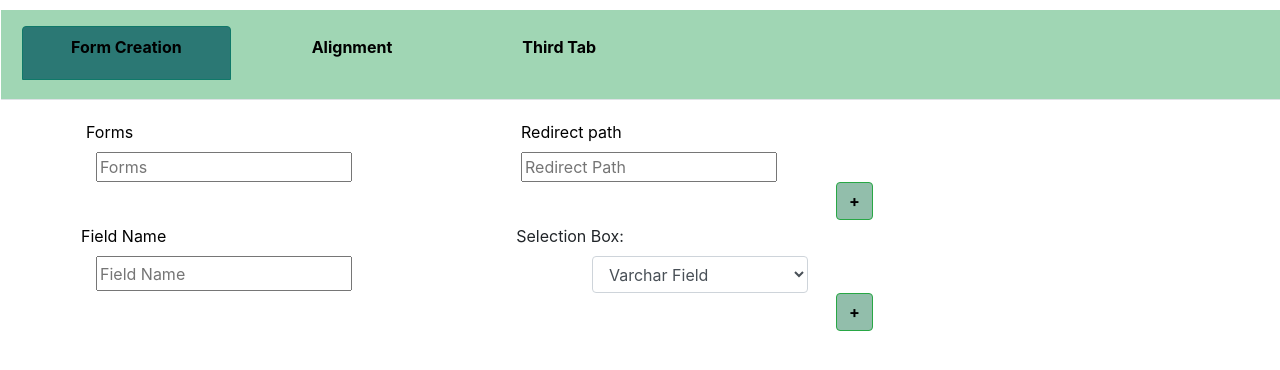
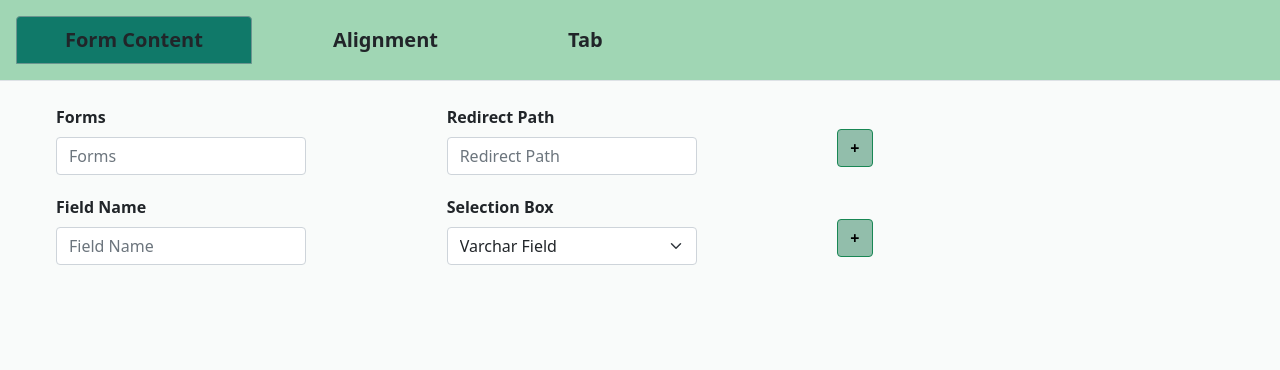
Before and after one commit to Shruthi1248/WebApp-using-Python, a Django app: page / in a window 1280 px wide. Shown: the top 370 px of the page. Run offline with Django 4.2, Linux system fonts and the light colour scheme; some libraries are stand-ins or nearby versions.

Commit message:
Third Commit

```diff
--- a/templates/home.html
+++ b/templates/home.html
@@ -3,102 +3,92 @@
 <head>
   <meta charset="UTF-8">
   <meta name="viewport" content="width=device-width, initial-scale=1.0">
-  <title>WebProject Tabs</title>
-  <!-- Include Bootstrap CSS (you can download it or link from a CDN) -->
-  <link rel="stylesheet" href="https://maxcdn.bootstrapcdn.com/bootstrap/4.5.2/css/bootstrap.min.css">
-</head>
-
+  <link rel="stylesheet" href="https://cdn.jsdelivr.net/npm/bootstrap@5.0.0/dist/css/bootstrap.min.css">
   <style>
-  #myTabs{
+    .nav-tabs{
       background-color:#A0D6B4;
-    height: 90px;
-    margin-bottom:20px;
-    padding-left: 5px;
-  }
-  #tab1{
-    padding-bottom: 20px;
-    color:black
-  }
-  #tab2{
-    padding-bottom: 20px;
-    color:black
-  }
-  #tab3{
-    padding-bottom: 20px;
-    color:black
-  }
-  .container-fluid {
-    max-width: 100%;
-    padding: 10px;
-    padding-inline-start: 0%;
-    padding-inline-end: 0%;
     }
     .nav-tabs .nav-link.active {
-    background-color: #2b7874; /* Set the background color for the active tab */
+      background-color: #107969; /* Set the background color for the active tab */
      /* Set the font color for the active tab */
-    border-color: #107969; /* Set the border color for the active tab */
+      border-color: #6b958f; /* Set the border color for the active tab */
     }
     .nav-tabs :hover {
-    color: azure;
+      color: white;
       font-size: 20px;
     }
-  .nav-tabs .nav-link.active:hover{
+    .nav-tabs.nav-link.active:hover{
       color: #107969;
     }
-  #redirect{
-    margin-left: 210px;
+    :root {
+      --primary-color: #2b7874;; /* replace with your desired color code */
     }
-  #form{
-    margin-left: 10px;
+    .bg-custom-primary{
+      background-color: var(--primary-color);
+    }
+    .form-section {
+      margin-right: 20px;
+    }
+    .field-section {
+      margin-top: 20px;
     }
 
+    /* Make input boxes smaller */
+    input.form-control, select.form-select {
+      width: 250px; /* Adjust the width as needed */
+    }
+    /* Custom styles for full-screen background with opacity */
+    body {
+      background: #f9fbfa; /* Adjust color and opacity as needed */
+    }
   </style>
+  <title>WebProject Tabs</title>
 </head>
 <body>
-<div class="container-fluid fixed-top mt-100" style="margin-left:1px;">
-  <ul class="nav nav-tabs" id="myTabs" >
+
+  <div class="bg-custom-primary">
+    <ul class="nav nav-tabs">
       <li class="nav-item">
-      <a class="nav-link active m-3 px-5 fs-5" id="tab1" data-toggle="tab" href="#tab1content"><b>Form Creation</b></a>
+        <a class="nav-link active m-3 px-5 fs-5 text-dark" id="Tab1" data-bs-toggle="tab" href="#tab1Content"><b>Form Content</b></a>
       </li>
       <li class="nav-item">
-      <a class="nav-link m-3 px-5 fs-5" id="tab2" data-toggle="tab" href="#tab2content"><b>Alignment</b></a>
+        <a class="nav-link m-3 px-5 fs-5 text-dark" id="Tab2" data-bs-toggle="tab" href="#tab2Content"><b>Alignment</b></a>
       </li>
       <li class="nav-item">
-      <a class="nav-link m-3 px-5 fs-5" id="tab3" data-toggle="tab" href="#tab3content"><b>Third Tab</b></a>
+        <a class="nav-link m-3 px-5 fs-5 text-dark" id="Tab3" data-bs-toggle="tab" href="#tab3Content"><b>Tab</b></a>
       </li>
     </ul>
+  </div>
 
-
-    <div class="tab-pane fade show active" id="tab1content">
-      <div class="container mt-2 pt-0 col-0">
-        <form id="formcontent">
-          <div class="row mb-1">
-            <div class="col-md-3">
-                <label for="forms" class="labels" style="color:black;">Forms</label>
-                <div class="inputs">
-                    <input type="text"  class="input-class" id="form" name="labelform" placeholder="Forms" >
+  <div class="mt-3 mx-5 p-2 text-dark">
+    <div class="tab-content">
+      <div class="tab-pane fade show active" id="tab1Content">
+        <!-- Form Section -->
+        <div class="form-section">
+          <div class="row mb-3">
+            <div class="col">
+              <label for="forms" class="form-label"><b>Forms</b></label>
+              <input type="text" class="form-control" id="forms" placeholder="Forms">
             </div>
+            <div class="col">
+              <label for="redirect" class="form-label"><b>Redirect Path</b></label>
+              <input type="text" class="form-control" id="redirect" placeholder="Redirect Path">
             </div>
-            <div class="col-md-3">
-                <label for="redirect" style="margin-left: 150px; color:black;" class="labels">Redirect path</label>
-              <div class="inputs">
-                <input type="text" id="redirect" class="input-class" style="color:black; margin-left:150px;" placeholder="Redirect Path">
-            <div class="col-md-3">
-                <button class="btn btn-success ms-1" style="margin-left: 450px; background-color: #92beab;color:black;" type="button" onclick="addFormContainer()"><b>+</b></button>
-            </div>
-              </div>
+            <div class="col mt-4">
+              <button type="button" style="background-color:#92beab;color:black;" class="btn btn-success addingFormBtn"><b>+</b></button>
             </div>
           </div>
 
+          <!-- Field Section-->
+          <div class="field-section">
             <div class="row mb-3">
-            <div class="col-md-12" id="dynamicFields">
-              <div class="row mb-0">
-              <label for="fields1" class="labels" style="color:black;margin-left:10px;" >Field Name</label>
-              <label for="exampleSelect" class="labels" style="margin-left: 350px;">Selection Box:</label>
+              <div class="col">
+                <label for="fieldName" class="form-label"><b>Field Name</b></label>
+                <input type="text" class="form-control" id="fieldName" placeholder="Field Name ">
               </div>
-              <div class="row mb-0 col-md-12">
-              <input type="text"  class="input class" style="margin-left:10px;height:35px;" id ="f" name="field[]" placeholder="Field Name">
-              <select class="form-control"  style="margin-left: 240px;width : 20%; height:37px;" id="f" name="selection[]">
+              <div class="col">
+                <label for="fieldType" class="form-label"><b>Selection Box</b></label>
+                <select class="form-select" id="fieldType">
                   <option value="option1">Varchar Field</option>
                   <option value="option2">Number Field</option>
                   <option value="option3">Password</option>
@@ -117,151 +107,86 @@
                   <option value="option16">File Field</option>
                   <option value="option17">Audio Field</option>
                 </select>
-              <button style="margin-left: 750px; background-color: #92beab;color:black;" type="button" class="btn btn-success ms-1 adding-fields" ><b>+</b></button>
+              </div>
+              <div class="col  mt-4">
+                <div class="ms-auto">
+                  <button type="button" style="background-color:#92beab;color:black;" class="btn btn-success addingFieldBtn"><b>+</b></button>
                 </div>
               </div>
             </div>
-        </form>
-      </div>
-
-
-
-  <script src="https://cdn.jsdelivr.net/npm/bootstrap@5.3.0/dist/js/bootstrap.bundle.min.js"></script>
-  <script>
-    function addFormContainer() {
-      const newForm = document.createElement('form');
-      newForm.classList.add('mt-5');
-      newForm.innerHTML = `
-      <div class="container mt-2 pt-0 col-0">
-      <div class="row mb-0">
-        <div class="col-md-3">
-            <label for="forms" class="labels" style="color:black;">Forms</label>
-            <div class="inputs">
-                <input type="text"  class="input-class" id="form" name="labelform" placeholder="Forms" >
-            </div>
-        </div>
-        <div class="col-md-3">
-            <label for="redirect" style="margin-left: 150px; color:black;" class="labels">Redirect path</label>
-            <div class="inputs">
-                <input  id="redirect" class="input-class" style="color:black; margin-left:150px;" placeholder="Redirect Path">
-                <button class="btn btn-success ms-1" style="margin-left: 450px; background-color: #92beab;color:black;" type="button" onclick="removeForm(this)"><b>-</b></button>
           </div>
         </div>
       </div>
 
-      <div class="row mb-3">
-        <div class="col-md-12" id="dynamicFields">
-          <div class="row mb-0">
-          <label for="fields1" class="labels" style="color:black;margin-left:10px">Field Name</label>
-          <label for="exampleSelect" class="labels" style="margin-left: 365px;">Selection Box:</label>
-          </div>
-          <div class="row mb-3 col-md-12">
-          <input type="text" class="input-class" style="margin-left:10px;" id="f" name="field[]" placeholder="Field Name">
-          <select class="form-control"  style="margin-left: 250px;width : 20%; height:37px;" id="f" name="selection[]">
-              <option value="option1">Varchar Field</option>
-              <option value="option2">Number Field</option>
-              <option value="option3">Password</option>
-              <option value="option4">Select Box</option>
-              <option value="option5">Number Field</option>
-              <option value="option6">Email</option>
-              <option value="option7">Radio Button</option>
-              <option value="option8">Calc Field</option>
-              <option value="option9">Check Box</option>
-              <option value="option10">Image</option>
-              <option value="option11">Logo</option>
-              <option value="option12">Comment Box</option>
-              <option value="option13">Button</option>
-              <option value="option14">Tables</option>
-              <option value="option15">Video Field</option>
-              <option value="option16">File Field</option>
-              <option value="option17">Audio Field</option>
-          </select>
-          <button style="margin-left: 750px; background-color: #92beab;color:black;" type="button" class="btn btn-success ms-1 adding-fields" onclick="addFieldContainer(this)" ><b>+</b></button>
+      <!--Alignment Tab -->
+      <div class="tab-pane fade" id="tab2Content" style="height: 200px;"></div>
+
+      <!--Tab 3 -->
+      <div class="tab-pane fade" id="tab3Content" style="height: 300px;"></div>
     </div>
   </div>
-      </div>
-      `;
 
-      document.querySelector('.tab-pane.active').appendChild(newForm);
-  }
+  <script src="https://code.jquery.com/jquery-3.6.0.min.js"></script>
+  <script src="https://cdn.jsdelivr.net/npm/@popperjs/core@2.11.6/dist/umd/popper.min.js"></script>
+  <script src="https://cdn.jsdelivr.net/npm/bootstrap@5.0.0/dist/js/bootstrap.min.js"></script>
 
-  function addFieldContainer(button) {
-      const templateField = button.parentElement.cloneNode(true);
+  <script>
+    $(document).ready(function () {
+      // Counter to keep track of the number of forms
+      var formCounter = 1;
 
-      const minusButton = document.createElement('button');
-      minusButton.classList.add('btn', 'btn-danger', 'ms-1', 'remove-field');
-      minusButton.type = 'button';
-      minusButton.textContent = '-';
-      minusButton.addEventListener('click', function () {
-          templateField.closest('.row').remove();
+      // Event handler for the "+" button in the form section
+      $(".addingFormBtn").click(function () {
+        // Clone the last form section instead of the first
+        var newFormSection = $(".form-section:last").clone();
+
+        // Update the IDs and placeholders to ensure uniqueness
+        newFormSection.find(".form-control").each(function () {
+          var currentId = $(this).attr("id");
+          $(this).attr("id", currentId + formCounter);
+          $(this).attr("placeholder", $(this).attr("placeholder") + " " + formCounter);
         });
 
-      const addButton = templateField.querySelector('.adding-fields');
-      addButton.replaceWith(minusButton);
+        // Increment the form counter
+        formCounter++;
 
-      // Include the label in the cloned template
-      const label = document.createElement('label');
-      label.classList.add('labels');
-      label.textContent = 'Field Name';
+        // Change the button to a "-" symbol for the second and subsequent form sections
+        newFormSection.find(".addingFormBtn").removeClass("addingFormBtn").addClass("removeFormBtn btn-danger").text("-");
 
-      // Create a new row for the cloned template
-      const newRow = document.createElement('div');
-      newRow.classList.add('row', 'mb-3');
+        // Append the new form section to the existing ones
+        $(".form-section:last").after(newFormSection);
 
-      // Append the label to the new row
-      newRow.appendChild(label);
+        // Remove the corresponding field section from the cloned form section
+        newFormSection.find('.field-section:not(:first)').remove();
+      });
 
-      // Add Bootstrap classes to the cloned template for sizing
-      templateField.classList.remove('col-md-6'); // Remove original sizing class
-      templateField.classList.add('col-md-3'); // Add new sizing class
+      // Event handler for dynamic field sections
+      $(document).on('click', '.addingFieldBtn', function () {
+        var fieldSection = $(this).closest('.field-section');
+        var newFieldSection = fieldSection.clone();
 
-      // Append the cloned template to the new row
-      newRow.appendChild(templateField);
+        // Clear values in the new field section
+        newFieldSection.find('.form-control').val('');
 
-      // Insert the new row after the current row
-      button.parentElement.closest('.row').insertAdjacentElement('afterend', newRow);
-  }
+        // Change the button to a "-" symbol for the new field section
+        newFieldSection.find('.addingFieldBtn').removeClass("addingFieldBtn").addClass("removeFieldBtn btn-danger").text("-");
 
-  function removeForm(button) {
-      const formToRemove = button.closest('form');
-      formToRemove.remove();
-  }
+        // Append the new field section after the existing one
+        fieldSection.after(newFieldSection);
+      });
 
-  document.addEventListener('DOMContentLoaded', function () {
-      const addFieldButtons = document.querySelectorAll('.adding-fields');
-      addFieldButtons.forEach(function (button) {
-          button.addEventListener('click', function () {
-            addFieldContainer(button);
+      // Event handler for the "-" button in the form section
+      $(document).on('click', '.removeFormBtn', function () {
+        // Remove the corresponding form section
+        $(this).closest('.form-section').remove();
+      });
+
+      // Event handler for the "-" button in the field section
+      $(document).on('click', '.removeFieldBtn', function () {
+        // Remove the corresponding field section
+        $(this).closest('.field-section').remove();
       });
     });
-
-      document.addEventListener('click', function (event) {
-          if (event.target.classList.contains('remove-field')) {
-              event.target.parentElement.parentElement.remove();
-          }
-      });
-  });
-
   </script>
-</div>
-
-
-
-
-      <div class="tab-pane fade" id="tab2content">
-
-      </div>
-
-      <div class="tab-pane fade" id="tab3content">
-
-      </div>
-
-
-
-
-<!-- Include Bootstrap JS (you can download it or link from a CDN) -->
-<script src="https://code.jquery.com/jquery-3.5.1.slim.min.js"></script>
-<script src="https://cdn.jsdelivr.net/npm/@popperjs/core@2.9.2/dist/umd/popper.min.js"></script>
-<script src="https://maxcdn.bootstrapcdn.com/bootstrap/4.5.2/js/bootstrap.min.js"></script>
 </body>
 </html>
```
Lines whose indentation alone changed are shown as unchanged.
